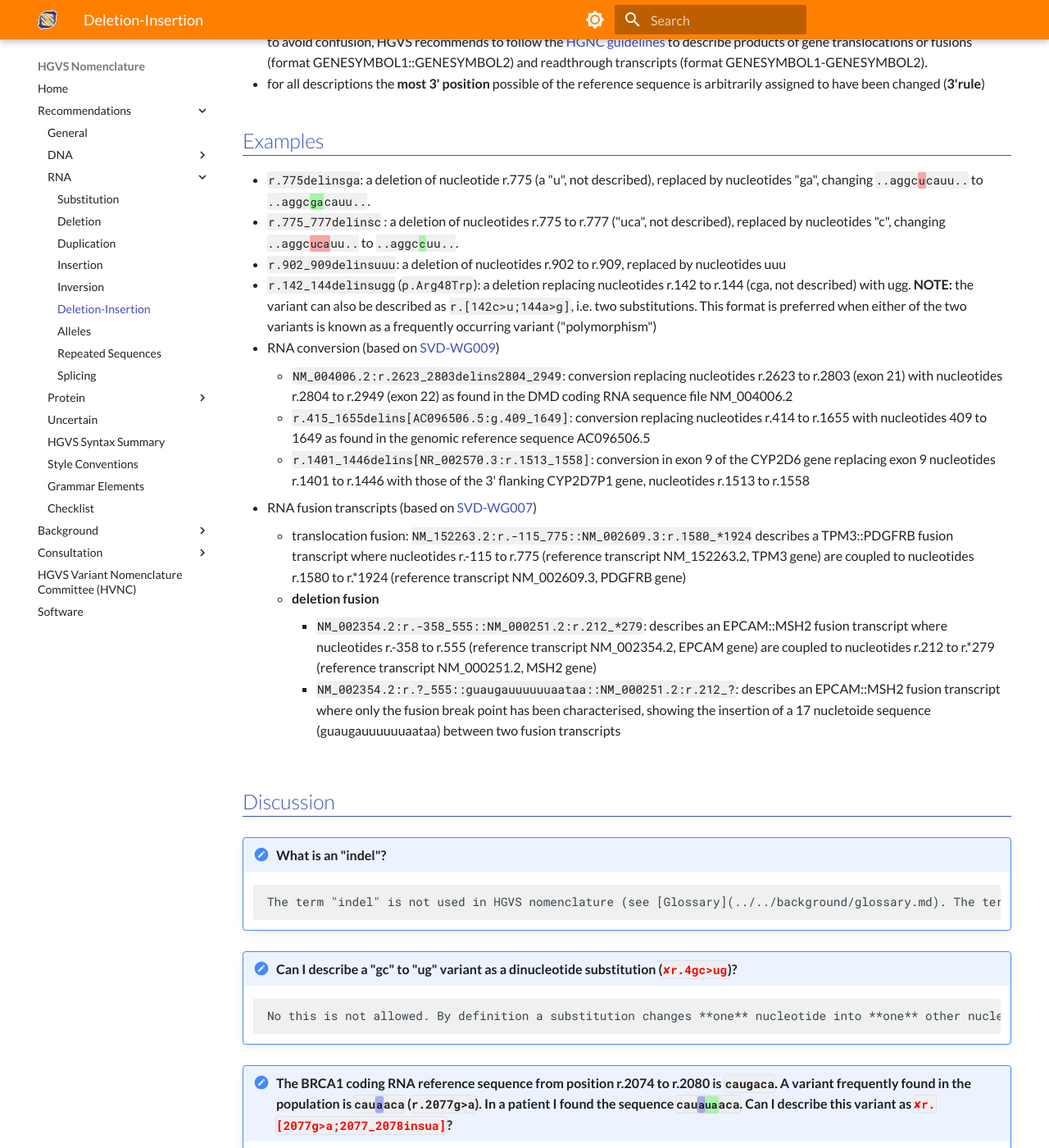
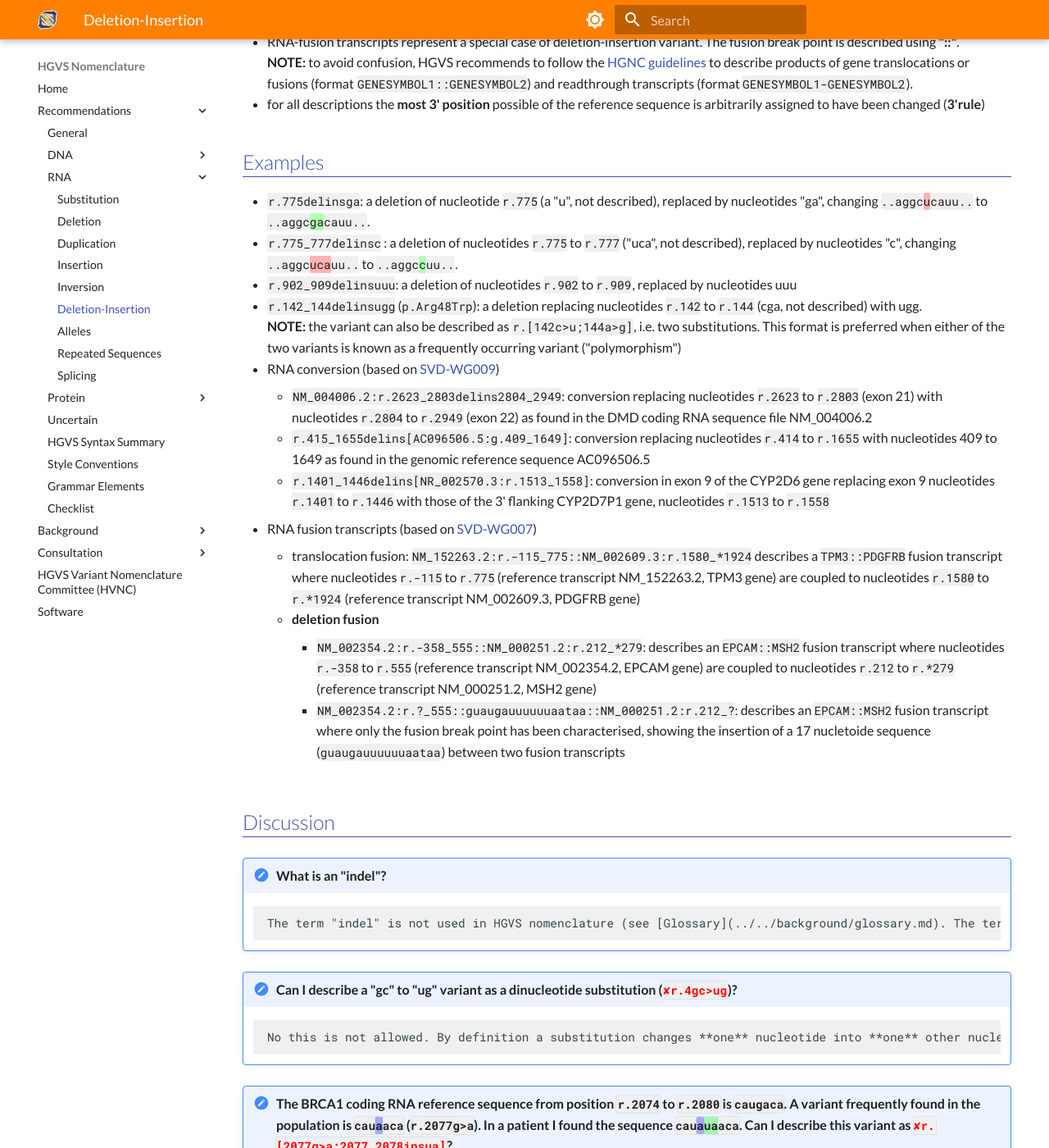
Before and after one commit to HGVSnomenclature/hgvs-nomenclature, an MkDocs documentation site: the page built from docs/recommendations/RNA/delins.md, in a window 1280 px wide and 1400 px high, scrolled down 666 px. Shown: the whole window at 82% size. Built offline with MkDocs 1.6.1 and Material for MkDocs 9.7.7, drawn with Linux system fonts in a browser that asks for light colours.

Commit message:
Fix issues on RNA/delins page.
Fixed forgotten code elements.
Notes should go on a new line.
Don't nest code elements as the font size is affected.

```diff
--- a/docs/recommendations/RNA/delins.md
+++ b/docs/recommendations/RNA/delins.md
@@ -15,26 +15,29 @@
 - all variants **should be** described at the DNA level, descriptions at the RNA and/or protein level may be given in addition.
 - by definition, when **one** nucleotide is replaced by **one** other nucleotide the change is a [substitution](substitution.md).
 - two variants separated by one or more nucleotides should preferably be described individually and **not** as a "delins"
-    - exception: two variants separated by one nucleotide, together affecting one amino acid, should be described as a "delins" (e.g. `r.142_144delinsugg` `p.(Arg48Trp)`). **NOTE:** this prevents tools predicting the consequences of a variant to make conflicting and incorrect predictions of two different substitutions at one position.
+    - exception: two variants separated by one nucleotide, together affecting one amino acid, should be described as a "delins" (e.g. `r.142_144delinsugg` `p.(Arg48Trp)`).<br>
+      **NOTE:** this prevents tools predicting the consequences of a variant to make conflicting and incorrect predictions of two different substitutions at one position.
     - **conversions**, a sequence change where a range of nucleotides are replaced by a sequence from elsewhere in the genome, are described as a "delins". The previous format "con" is no longer used (see [Community Consultation SVD-WG009)](../../consultation/SVD-WG009.md)).
-- RNA-fusion transcripts represent a special case of deletion-insertion variant. The fusion break point is described using **"::"**. **NOTE:** to avoid confusion, HGVS recommends to follow the [HGNC guidelines](https://www.genenames.org/about/guidelines/) to describe products of gene translocations or fusions (format GENESYMBOL1::GENESYMBOL2) and readthrough transcripts (format GENESYMBOL1-GENESYMBOL2).
+- RNA-fusion transcripts represent a special case of deletion-insertion variant. The fusion break point is described using **"::"**.<br>
+  **NOTE:** to avoid confusion, HGVS recommends to follow the [HGNC guidelines](https://www.genenames.org/about/guidelines/) to describe products of gene translocations or fusions (format `GENESYMBOL1::GENESYMBOL2`) and readthrough transcripts (format `GENESYMBOL1-GENESYMBOL2`).
 - for all descriptions the **most 3' position** possible of the reference sequence is arbitrarily assigned to have been changed (**3'rule**)
 
 ## Examples
 
-- `r.775delinsga`: a deletion of nucleotide r.775 (a "u", not described), replaced by nucleotides "ga", changing <code>..aggc<code class="del">u</code>cauu..</code> to <code>..aggc<code class="ins">ga</code>cauu..</code>.
-- `r.775_777delinsc` : a deletion of nucleotides r.775 to r.777 ("uca", not described), replaced by nucleotides "c", changing <code>..aggc<code class="del">uca</code>uu..</code> to <code>..aggc<code class="ins">c</code>uu..</code>.
-- `r.902_909delinsuuu`: a deletion of nucleotides r.902 to r.909, replaced by nucleotides uuu
-- `r.142_144delinsugg` (`p.Arg48Trp`): a deletion replacing nucleotides r.142 to r.144 (cga, not described) with ugg. **NOTE:** the variant can also be described as `r.[142c>u;144a>g]`, i.e. two substitutions. This format is preferred when either of the two variants is known as a frequently occurring variant ("polymorphism")
+- `r.775delinsga`: a deletion of nucleotide `r.775` (a "u", not described), replaced by nucleotides "ga", changing `..aggc`<code class="del">u</code>`cauu..` to `..aggc`<code class="ins">ga</code>`cauu..`.
+- `r.775_777delinsc` : a deletion of nucleotides `r.775` to `r.777` ("uca", not described), replaced by nucleotides "c", changing `..aggc`<code class="del">uca</code>`uu..` to `..aggc`<code class="ins">c</code>`uu..`.
+- `r.902_909delinsuuu`: a deletion of nucleotides `r.902` to `r.909`, replaced by nucleotides uuu
+- `r.142_144delinsugg` (`p.Arg48Trp`): a deletion replacing nucleotides `r.142` to `r.144` (cga, not described) with ugg.<br>
+  **NOTE:** the variant can also be described as `r.[142c>u;144a>g]`, i.e. two substitutions. This format is preferred when either of the two variants is known as a frequently occurring variant ("polymorphism")
 - RNA conversion (based on [SVD-WG009](../../consultation/SVD-WG009.md))
-    - `NM_004006.2:r.2623_2803delins2804_2949`: conversion replacing nucleotides r.2623 to r.2803 (exon 21) with nucleotides r.2804 to r.2949 (exon 22) as found in the DMD coding RNA sequence file NM_004006.2
-    - `r.415_1655delins[AC096506.5:g.409_1649]`: conversion replacing nucleotides r.414 to r.1655 with nucleotides 409 to 1649 as found in the genomic reference sequence AC096506.5
-    - `r.1401_1446delins[NR_002570.3:r.1513_1558]`: conversion in exon 9 of the CYP2D6 gene replacing exon 9 nucleotides r.1401 to r.1446 with those of the 3' flanking CYP2D7P1 gene, nucleotides r.1513 to r.1558
+    - `NM_004006.2:r.2623_2803delins2804_2949`: conversion replacing nucleotides `r.2623` to `r.2803` (exon 21) with nucleotides `r.2804` to `r.2949` (exon 22) as found in the DMD coding RNA sequence file NM_004006.2
+    - `r.415_1655delins[AC096506.5:g.409_1649]`: conversion replacing nucleotides `r.414` to `r.1655` with nucleotides 409 to 1649 as found in the genomic reference sequence AC096506.5
+    - `r.1401_1446delins[NR_002570.3:r.1513_1558]`: conversion in exon 9 of the CYP2D6 gene replacing exon 9 nucleotides `r.1401` to `r.1446` with those of the 3' flanking CYP2D7P1 gene, nucleotides `r.1513` to `r.1558`
 - RNA fusion transcripts (based on [SVD-WG007](../../consultation/SVD-WG007.md))
-    - translocation fusion: `NM_152263.2:r.-115_775::NM_002609.3:r.1580_*1924` describes a TPM3::PDGFRB fusion transcript where nucleotides r.-115 to r.775 (reference transcript NM_152263.2, TPM3 gene) are coupled to nucleotides r.1580 to r.\*1924 (reference transcript NM_002609.3, PDGFRB gene)
+    - translocation fusion: `NM_152263.2:r.-115_775::NM_002609.3:r.1580_*1924` describes a `TPM3::PDGFRB` fusion transcript where nucleotides `r.-115` to `r.775` (reference transcript NM_152263.2, TPM3 gene) are coupled to nucleotides `r.1580` to `r.*1924` (reference transcript NM_002609.3, PDGFRB gene)
     - **deletion fusion**
-        - `NM_002354.2:r.-358_555::NM_000251.2:r.212_*279`: describes an EPCAM::MSH2 fusion transcript where nucleotides r.-358 to r.555 (reference transcript NM_002354.2, EPCAM gene) are coupled to nucleotides r.212 to r.\*279 (reference transcript NM_000251.2, MSH2 gene)
-        - `NM_002354.2:r.?_555::guaugauuuuuuaataa::NM_000251.2:r.212_?`: describes an EPCAM::MSH2 fusion transcript where only the fusion break point has been characterised, showing the insertion of a 17 nucletoide sequence (guaugauuuuuuaataa) between two fusion transcripts
+        - `NM_002354.2:r.-358_555::NM_000251.2:r.212_*279`: describes an `EPCAM::MSH2` fusion transcript where nucleotides `r.-358` to `r.555` (reference transcript NM_002354.2, EPCAM gene) are coupled to nucleotides `r.212` to `r.*279` (reference transcript NM_000251.2, MSH2 gene)
+        - `NM_002354.2:r.?_555::guaugauuuuuuaataa::NM_000251.2:r.212_?`: describes an `EPCAM::MSH2` fusion transcript where only the fusion break point has been characterised, showing the insertion of a 17 nucletoide sequence (`guaugauuuuuuaataa`) between two fusion transcripts
 
 ## Discussion
 
@@ -44,8 +47,8 @@
 
 !!! note "Can I describe a "gc" to "ug" variant as a dinucleotide substitution (<code class="invalid">r.4gc>ug</code>)?"
 
-        No this is not allowed. By definition a substitution changes **one** nucleotide into **one** other nucleotide (see [Substitution](http://www.HGVS.org/varnomen/recommendations/RNA/variant/substitution/)). The change <code>augu<code class="del">gc</code>ca</code> to <code>augu<code class="ins">ug</code>ca</code> should be described as `r.5_6delinsug`, i.e. a deletion/insertion (indel).
+        No this is not allowed. By definition a substitution changes **one** nucleotide into **one** other nucleotide (see [Substitution](http://www.HGVS.org/varnomen/recommendations/RNA/variant/substitution/)). The change `augu`<code class="del">gc</code>`ca` to `augu`<code class="ins">ug</code>`ca` should be described as `r.5_6delinsug`, i.e. a deletion/insertion (indel).
 
-!!! note "The BRCA1 coding RNA reference sequence from position r.2074 to r.2080 is `caugaca`. A variant frequently found in the population is <code>cau<code class="sub">a</code>aca</code> (`r.2077g>a`). In a patient I found the sequence <code>cau<code class="sub">a</code><code class="ins">ua</code>aca</code>. Can I describe this variant as <code class="invalid">r.[2077g>a;2077_2078insua]</code>?"
+!!! note "The BRCA1 coding RNA reference sequence from position `r.2074` to `r.2080` is `caugaca`. A variant frequently found in the population is `cau`<code class="sub">a</code>`aca` (`r.2077g>a`). In a patient I found the sequence `cau`<code class="sub">a</code><code class="ins">ua</code>`aca`. Can I describe this variant as <code class="invalid">r.[2077g>a;2077_2078insua]</code>?"
 
         The shortest description of this variant is `r.2077delinsaua`. However, since the variant is likely a combination of two other variants it is acceptable to describe it as <code class="invalid">r.[2077g>a;2077_2078insua]</code>.
```
